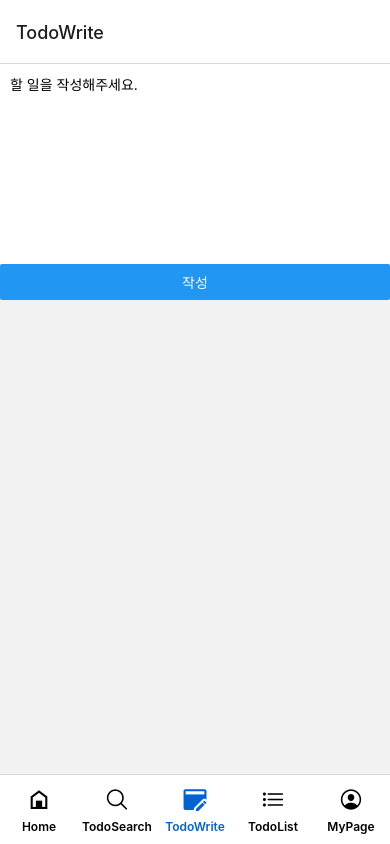
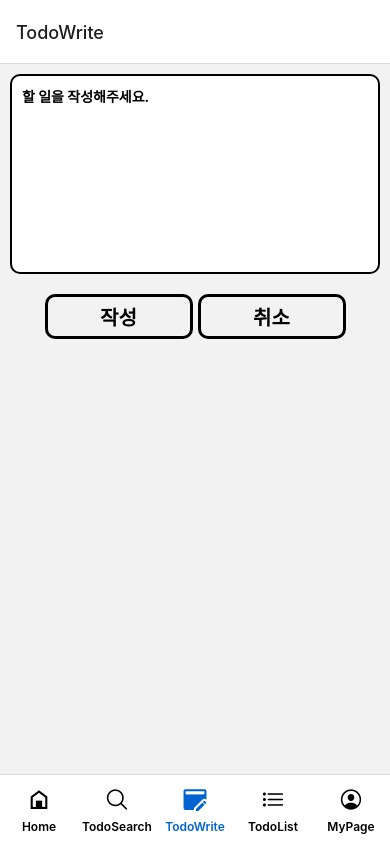
Before and after one commit to SangWon7242/tutorial-navigation-T, a React Native app: screen /TodoWrite in a window 390 px wide. Built offline with nearby package versions, Linux system fonts and the light colour scheme.

Commit message:
글 작성 ui 구현, 글 작성 후 리스트 스크린으로 이동

```diff
--- a/App.js
+++ b/App.js
@@ -42,6 +42,7 @@ export default function App() {
       <Tab.Navigator screenOptions={screenOption}>
         {tabConfig.map((routeConfig) => (
           <Tab.Screen
+            key={routeConfig.name}
             name={routeConfig.name}
             component={routeConfig.component}
           />
--- a/screens/TodoWriteScreen.js
+++ b/screens/TodoWriteScreen.js
@@ -1,4 +1,11 @@
-import { Button, TextInput } from "react-native";
+import {
+  StyleSheet,
+  Button,
+  TextInput,
+  View,
+  Pressable,
+  Text,
+} from "react-native";
 import React, { useState } from "react";
 
 const TodoWriteScreen = ({ navigation, route }) => {
@@ -9,22 +16,62 @@ const TodoWriteScreen = ({ navigation, route }) => {
       <TextInput
         multiline
         placeholder="할 일을 작성해주세요."
-        style={{ height: 200, padding: 10, backgroundColor: "white" }}
+        style={{
+          height: 200,
+          padding: 10,
+          backgroundColor: "white",
+          borderWidth: 2,
+          borderRadius: 10,
+          margin: 10,
+          fontWeight: "bold",
+        }}
         value={todo}
         onChangeText={setTodo}
       />
-      <Button
-        title="작성"
-        onPress={() => {
-          navigation.navigate({
-            name: "Details",
-            params: { todo },
-            merge: true,
-          });
-        }}
-      />
+      <View style={style.btnBox}>
+        <Pressable
+          style={style.pressable}
+          onPress={() => {
+            navigation.navigate("TodoList", { todo });
+          }}
+        >
+          <Text style={style.text}>작성</Text>
+        </Pressable>
+        <Pressable
+          style={style.pressable}
+          onPress={() => {
+            navigation.goBack();
+          }}
+        >
+          <Text style={style.text}>취소</Text>
+        </Pressable>
+      </View>
     </>
   );
 };
 
+const style = StyleSheet.create({
+  btnBox: {
+    flexDirection: "row",
+    justifyContent: "center",
+    margin: 10,
+    gap: 5,
+  },
+  pressable: {
+    borderRadius: 2,
+    borderWidth: 3,
+    width: "40%",
+    padding: 5,
+    alignItems: "center",
+    justifyContent: "center",
+    borderRadius: 10,
+  },
+  text: {
+    fontSize: 20,
+    fontWeight: "bold",
+    width: "100%",
+    textAlign: "center",
+  },
+});
+
 export default TodoWriteScreen;
```
